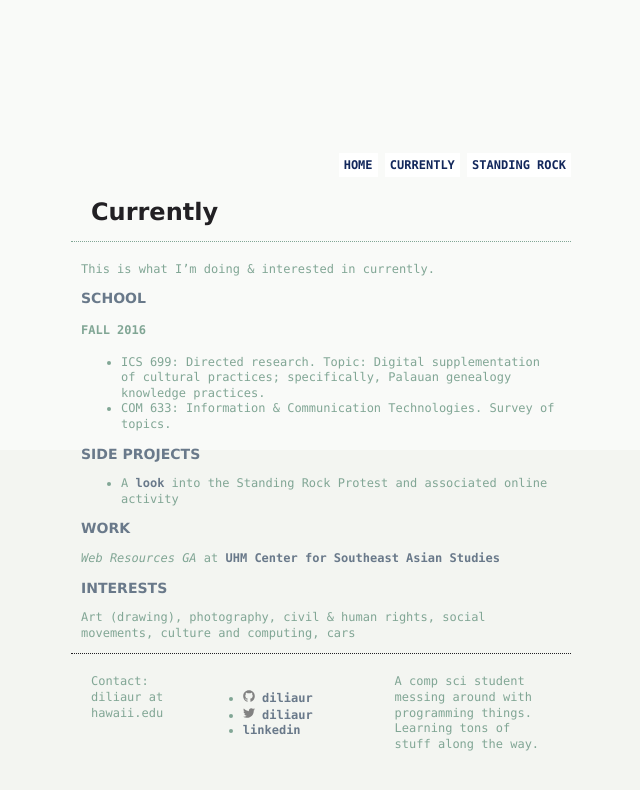
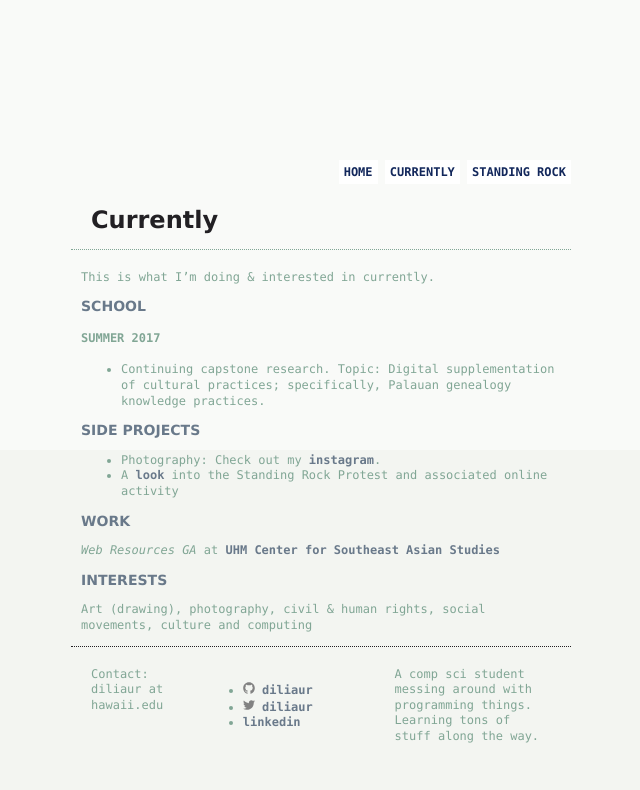
Before and after one commit to diliaur/diliaur.github.io, a Jekyll site: the page built from currently.md, in a window 1280 px wide. Shown: the top 790 px of the page, without its empty margins (319-959 px from the left). Built offline with Jekyll 4.4.1, drawn with Linux system fonts in a browser that asks for light colours; nearby versions of some CDN libraries.

Commit message:
update information for sum 17

```diff
--- a/currently.md
+++ b/currently.md
@@ -7,17 +7,17 @@
 
 ### School
 
-#### Fall 2016
+#### Summer 2017
 
-* ICS 699: Directed research. Topic: Digital supplementation of cultural practices; specifically, Palauan genealogy knowledge practices.
-* COM 633: Information & Communication Technologies. Survey of topics.
+* Continuing capstone research. Topic: Digital supplementation of cultural practices; specifically, Palauan genealogy knowledge practices.
 
 ### Side Projects
 
+* Photography: Check out my [instagram](http://www.instagram.com/pinpomme).
 * A [look](/standingrock.html) into the Standing Rock Protest and associated online activity
 
 ### Work
 _Web Resources GA_ at [UHM Center for Southeast Asian Studies](http://www.cseashawaii.org)
 
 ### Interests
-Art (drawing), photography, civil & human rights, social movements, culture and computing, cars
+Art (drawing), photography, civil & human rights, social movements, culture and computing
```
Also changed, not shown: index.md (+0 -2 lines), README.md.
